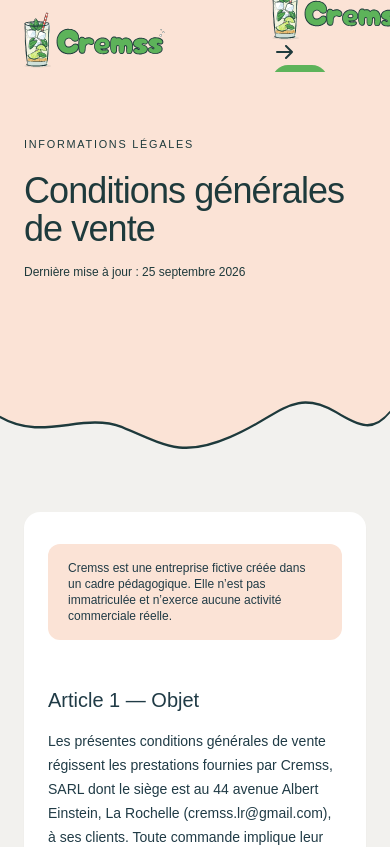
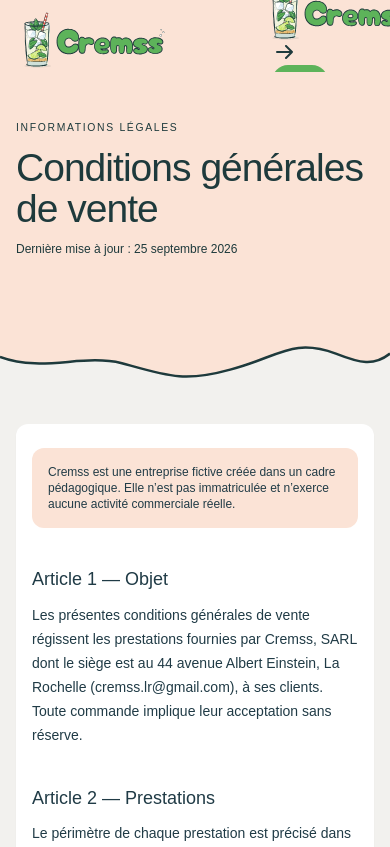
Before and after one commit to Cremss-lr/agence-cremss, a React (Vite) app: page /cgv in a window 390 px wide. Shown: the top 847 px of the page. Built offline with nearby package versions, Linux system fonts and the light colour scheme; a web font is replaced by a local one.

Commit message:
feat: responsive Legal Page

```diff
--- a/src/components/wave/Wave.tsx
+++ b/src/components/wave/Wave.tsx
@@ -1,14 +1,22 @@
 
-export function Wave({Wave, UpWave, BotWave}: {Wave?: string, UpWave?: string, BotWave?: string}) {
+type WaveProps = {
+  Wave?: string;
+  UpWave?: string;
+  BotWave?: string;
+};
+
+export function Wave({ Wave, UpWave, BotWave }: WaveProps) {
   return (
-    <section
-      className="relative min-h-[400px] overflow-hidden"
+    <div
+      aria-hidden="true"
+      className="relative min-h-[clamp(20rem,55vw,25rem)] overflow-hidden"
       style={{ backgroundColor: UpWave }}
     >
       <svg
-        className="absolute bottom-0 left-0 h-[100px] w-full"
+        className="absolute inset-x-0 bottom-0 h-[clamp(4rem,8vw,6.25rem)] w-full"
         viewBox="0 0 1440 100"
         preserveAspectRatio="none"
+        focusable="false"
       >
         {/* Remplissage du bas */}
         <path
@@ -35,10 +43,11 @@ export function Wave({Wave, UpWave, BotWave}: {Wave?: string, UpWave?: string, B
             C1330 55, 1380 60, 1440 40
           "
           fill="none"
-          stroke= {Wave}
+          stroke={Wave}
           strokeWidth="2.5"
+          vectorEffect="non-scaling-stroke"
         />
       </svg>
-    </section>
+    </div>
   );
 }
--- a/src/layouts/legal-page/Article.tsx
+++ b/src/layouts/legal-page/Article.tsx
@@ -31,16 +31,16 @@ const pages: Record<PageName, Section[]> = {
 export function Article({ page = "cgv" }: ArticleProps) {
   const sections = pages[page];
   return (
-    <article className="space-y-12 text-[#203b46]">
+    <article className="space-y-10 [overflow-wrap:anywhere] text-sm leading-6 text-[#203b46] sm:space-y-12 [&>p:first-child]:mb-10 [&>p:first-child]:rounded-xl [&>p:first-child]:bg-ground [&>p:first-child]:px-4 [&>p:first-child]:py-4 [&>p:first-child]:text-xs sm:[&>p:first-child]:mb-12 sm:[&>p:first-child]:px-5">
       <Notice />
 
       {sections.map((section) => (
         <section
           key={section.id}
           id={section.id}
-          className="scroll-mt-24"
+          className="min-w-0 scroll-mt-20 sm:scroll-mt-24"
         >
-          <h2 className="mb-4 text-2xl font-bold">
+          <h2 className="mb-3 break-words font-display text-lg font-normal leading-tight sm:mb-4 sm:text-xl">
             {section.title}
           </h2>
 
@@ -50,21 +50,21 @@ export function Article({ page = "cgv" }: ArticleProps) {
             ))}
 
             {section.rows && (
-              <dl className="overflow-hidden rounded-xl border border-[#203b46]/15">
+              <dl className="min-w-0 overflow-hidden rounded-xl border border-[#203b46]/15">
                 {section.rows.map((row, index) => (
                   <div
                     key={`${row.label}-${index}`}
-                    className="grid gap-1 border-b border-[#203b46]/15 px-4 py-3 last:border-b-0 sm:grid-cols-[10rem_1fr] sm:gap-6"
+                    className="grid min-w-0 gap-1 border-b border-[#203b46]/15 px-3 py-3 last:border-b-0 sm:grid-cols-[10rem_minmax(0,1fr)] sm:gap-6 sm:px-4"
                   >
                     <dt className="font-bold">{row.label}</dt>
-                    <dd>{row.value}</dd>
+                    <dd className="min-w-0 break-words">{row.value}</dd>
                   </div>
                 ))}
               </dl>
             )}
 
             {section.list && (
-              <ul className="space-y-3">
+              <ul className="space-y-3 break-words">
                 {section.list.map((item, index) => (
                   <li key={index}>— {item}</li>
                 ))}
--- a/src/layouts/legal-page/LegalPage.tsx
+++ b/src/layouts/legal-page/LegalPage.tsx
@@ -28,32 +28,32 @@ export function LegalPage({ page = "cgv" }: LegalPageProps) {
   }
 
   return (
-    <main className="min-h-screen bg-[#FBE3D6] text-ink">
+    <main className="min-h-screen bg-ground text-ink">
       <SiteHeader />
 
-      <section className="bg-[#F2F1EE] font-body">
-        <div className="relative bg-[#FBE3D6]">
+      <section className="bg-warm-gray font-body">
+        <div className="relative bg-ground">
           <Wave Wave="#1E3A3C" UpWave="#FBE3D6" BotWave="#F2F1EE" />
 
-          <div className="pointer-events-none absolute inset-x-0 top-0 mx-auto w-full max-w-6xl px-6 pt-16 sm:px-10 sm:pt-20 lg:px-12 lg:pt-24">
-            <p className="mb-5 font-display text-[0.68rem] uppercase tracking-[0.16em]">
+          <div className="absolute inset-x-0 top-0 mx-auto w-full max-w-6xl px-4 pt-12 sm:px-8 sm:pt-16 lg:px-12 lg:pt-24">
+            <p className="mb-3 font-display text-[0.65rem] uppercase tracking-[0.16em] sm:mb-5 sm:text-[0.68rem]">
               Informations légales
             </p>
-            <h1 className="max-w-5xl font-display text-4xl leading-[1.05] tracking-[-0.025em] sm:text-5xl lg:text-6xl">
+            <h1 className="max-w-5xl break-words font-display text-[clamp(2rem,10vw,3rem)] leading-[1.05] tracking-[-0.025em] sm:text-5xl lg:text-6xl">
               {title}
             </h1>
-            <p className="mt-4 text-xs sm:text-sm">
+            <p className="mt-3 text-xs sm:mt-4 sm:text-sm">
               Dernière mise à jour : {lastUpdated}
             </p>
           </div>
         </div>
 
-        <div className="mx-auto grid w-full max-w-6xl items-start gap-10 px-6 pb-24 pt-10 sm:px-10 sm:pt-14 lg:grid-cols-[15rem_minmax(0,1fr)] lg:gap-16 lg:px-12 lg:pb-32 lg:pt-16">
+        <div className="mx-auto grid w-full max-w-6xl items-start gap-6 px-4 pb-16 pt-8 sm:gap-8 sm:px-8 sm:pb-24 sm:pt-12 lg:grid-cols-[15rem_minmax(0,1fr)] lg:gap-16 lg:px-12 lg:pb-32 lg:pt-16">
           <aside className="hidden lg:sticky lg:top-8 lg:block [&_h2]:font-display [&_h2]:font-normal [&_h2]:text-[0.68rem] [&_li]:pb-4 [&_a]:text-xs">
             <TableOfContents page={page} />
           </aside>
 
-          <div className="rounded-2xl bg-white px-6 py-8 shadow-[0_1px_2px_rgba(30,58,60,0.03)] sm:px-10 sm:py-10 lg:px-14 lg:py-12 [&>article]:text-sm [&>article]:leading-6 [&>article>p:first-child]:mb-12 [&>article>p:first-child]:rounded-xl [&>article>p:first-child]:bg-[#FBE3D6] [&>article>p:first-child]:px-5 [&>article>p:first-child]:py-4 [&>article>p:first-child]:text-xs [&>article_h2]:font-display [&>article_h2]:font-normal [&>article_h2]:text-xl [&>article_h2]:leading-tight">
+          <div className="min-w-0 rounded-xl bg-white px-4 py-6 shadow-[0_1px_2px_rgba(30,58,60,0.03)] sm:rounded-2xl sm:px-8 sm:py-10 lg:px-14 lg:py-12">
             <Article page={page} />
           </div>
         </div>
```
